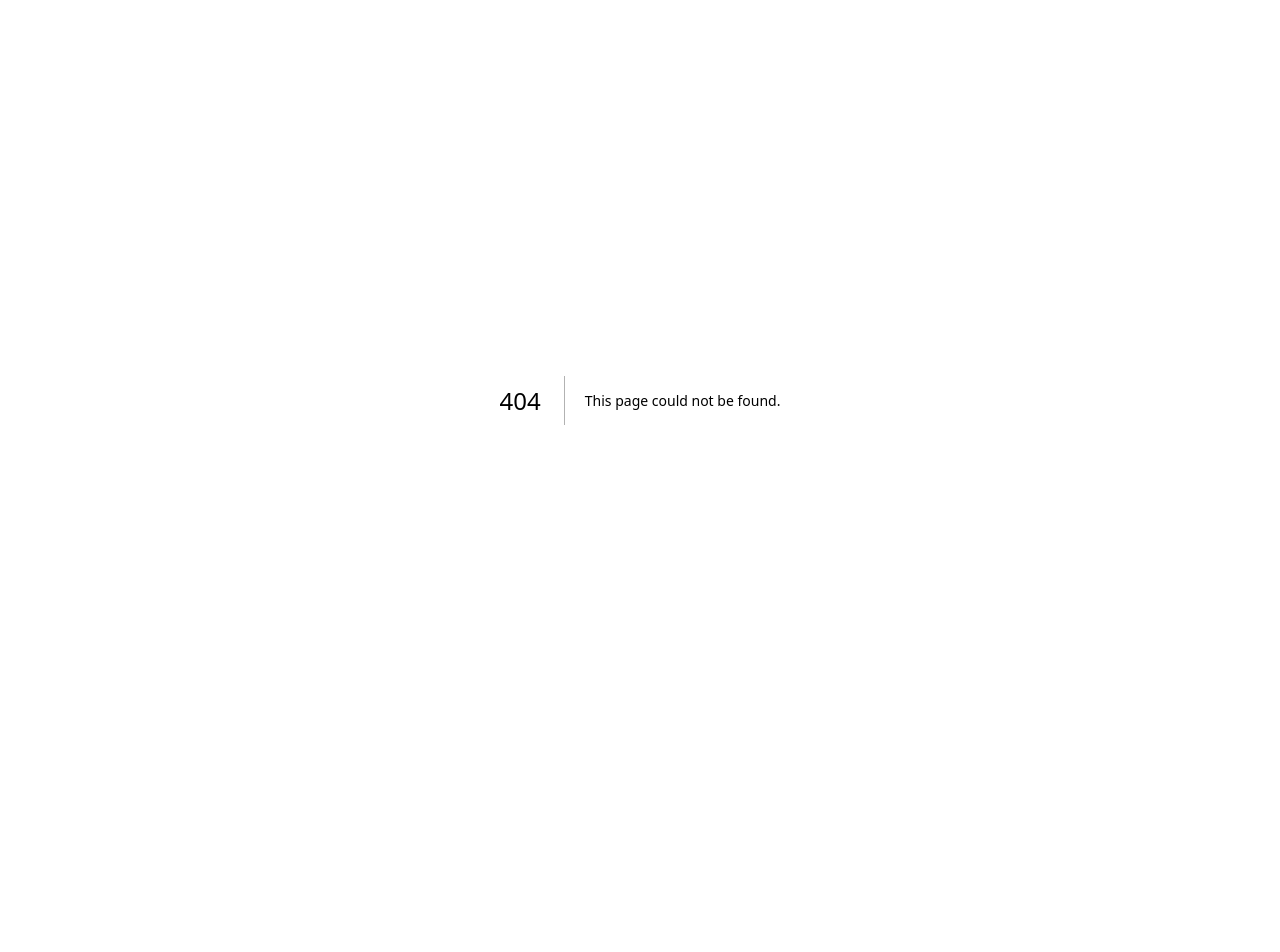
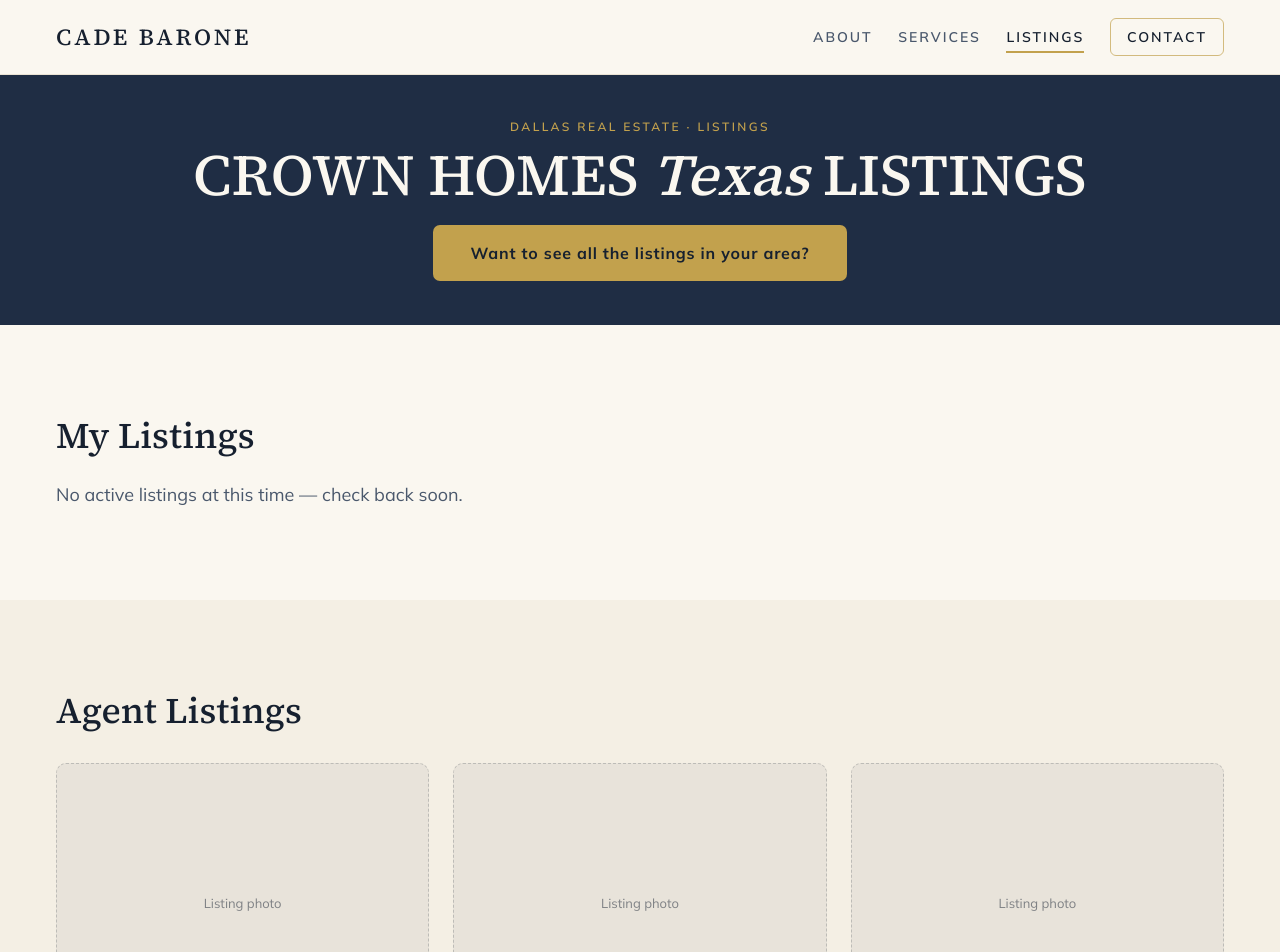
Before and after one commit to cadebarone00/cade-barone-real-estate, a Next.js app: page /listings in a window 1280 px wide. Before the commit this address had no page. Shown: the top 952 px of the page. Before the commit the page ends 800 px from the top, so only its background shows below. Built offline with nearby package versions, Linux system fonts and the light colour scheme.

Commit message:
Add Listings page with IDX banner, My Listings, and Agent Listings

```diff
--- /dev/null
+++ b/app/listings/page.js
@@ -0,0 +1,82 @@
+import Nav from "@/components/Nav";
+import Footer from "@/components/Footer";
+import FadeUp from "@/components/FadeUp";
+import ImagePlaceholder from "@/components/ImagePlaceholder";
+
+export const metadata = {
+  title: "Listings",
+  description: "Active Crown Homes Texas listings with Cade Barone in Dallas, TX.",
+};
+
+// TODO: swap for your real Crown Homes IDX link
+const IDX_URL = "#idx-link-tbd";
+
+// TODO: replace with real agent listings once available
+const AGENT_LISTINGS = [
+  { id: 1, label: "Listing photo" },
+  { id: 2, label: "Listing photo" },
+  { id: 3, label: "Listing photo" },
+];
+
+export default function ListingsPage() {
+  return (
+    <>
+      <Nav />
+      <main>
+        <section className="bg-navy">
+          <div className="max-w-[1280px] mx-auto px-[clamp(20px,5vw,56px)] py-[clamp(28px,3.5vw,44px)] text-center">
+            <FadeUp>
+              <div className="text-xs font-semibold tracking-[0.2em] text-gold mb-[10px]">
+                DALLAS REAL ESTATE · LISTINGS
+              </div>
+              <h1 className="m-0 mb-5 font-display font-medium text-[clamp(36px,4.8vw,58px)] leading-[1.04] text-cream">
+                CROWN HOMES <em className="italic">Texas</em> LISTINGS
+              </h1>
+              <a
+                href={IDX_URL}
+                target="_blank"
+                rel="noopener noreferrer"
+                className="inline-block font-bold text-base tracking-[0.05em] text-ink bg-gold rounded-[7px] px-[38px] py-4 no-underline transition-colors duration-150 hover:bg-gold-hover"
+              >
+                Want to see all the listings in your area?
+              </a>
+            </FadeUp>
+          </div>
+        </section>
+
+        <section className="bg-cream">
+          <div className="max-w-[1280px] mx-auto px-[clamp(20px,5vw,56px)] py-[clamp(56px,7vw,96px)]">
+            <FadeUp>
+              <h2 className="m-0 mb-6 font-display font-medium text-[clamp(26px,3vw,36px)] leading-[1.15] text-ink">
+                My Listings
+              </h2>
+              <p className="m-0 text-lg leading-[1.7] text-grey-text">
+                No active listings at this time — check back soon.
+              </p>
+            </FadeUp>
+          </div>
+        </section>
+
+        <section className="bg-cream-deep">
+          <div className="max-w-[1280px] mx-auto px-[clamp(20px,5vw,56px)] py-[clamp(56px,7vw,96px)]">
+            <FadeUp>
+              <h2 className="m-0 mb-8 font-display font-medium text-[clamp(26px,3vw,36px)] leading-[1.15] text-ink">
+                Agent Listings
+              </h2>
+            </FadeUp>
+            <div className="grid grid-cols-1 min-[560px]:grid-cols-2 min-[900px]:grid-cols-3 gap-6">
+              {AGENT_LISTINGS.map((listing) => (
+                <ImagePlaceholder
+                  key={listing.id}
+                  label={listing.label}
+                  className="w-full aspect-[4/3] rounded-[10px]"
+                />
+              ))}
+            </div>
+          </div>
+        </section>
+      </main>
+      <Footer />
+    </>
+  );
+}
```
